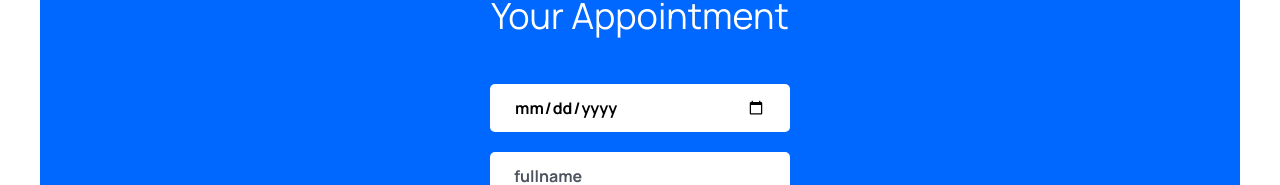
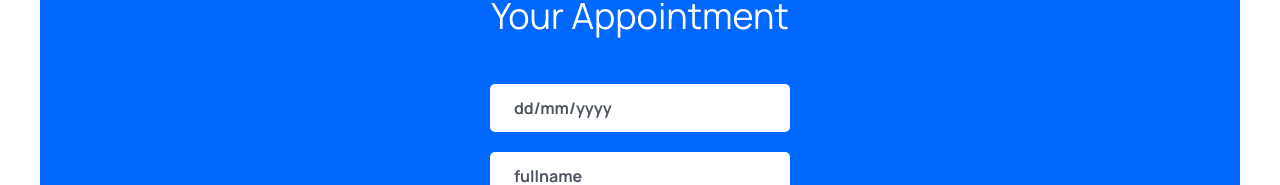
Before and after one commit to githubusefull/optician, a React (Vite) app in the folder front/: page /appointment in a window 1280 px wide. Shown: the part 183-368 px from the top of the page. Built offline with nearby package versions, Linux system fonts and the light colour scheme; a web font is replaced by a local one.

Commit message:
date input problem

```diff
--- a/front/src/pages/Services.jsx
+++ b/front/src/pages/Services.jsx
@@ -68,11 +68,15 @@ const Services = () => {
           <div className='flex justify-center mb-2'>
          </div>
           <div className='flex justify-center p-2'>
-            <input type='date'
+            <input
             placeholder='dd/mm/yyyy'
             name="date"
             onChange={(e) => setDate(e.target.value)}
-           className={'dateinput p-6 w-[300px] h-[22px] rounded-[5px] font-[700]'}
+            type="text"
+            onFocus="(this.type='date')"
+            onBlur="(this.type='text')"
+            id="date"
+           className={'textbox-n  p-6 w-[300px] h-[22px] placeholder:text-textColor  rounded-[5px] font-[700]'}
             />
          </div>
          <div className='flex justify-center p-2 mt-1'>
```
